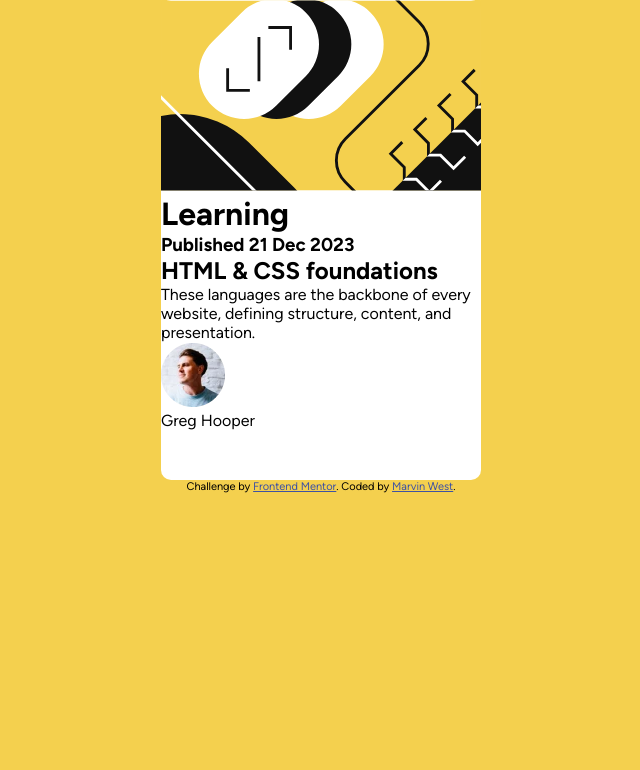
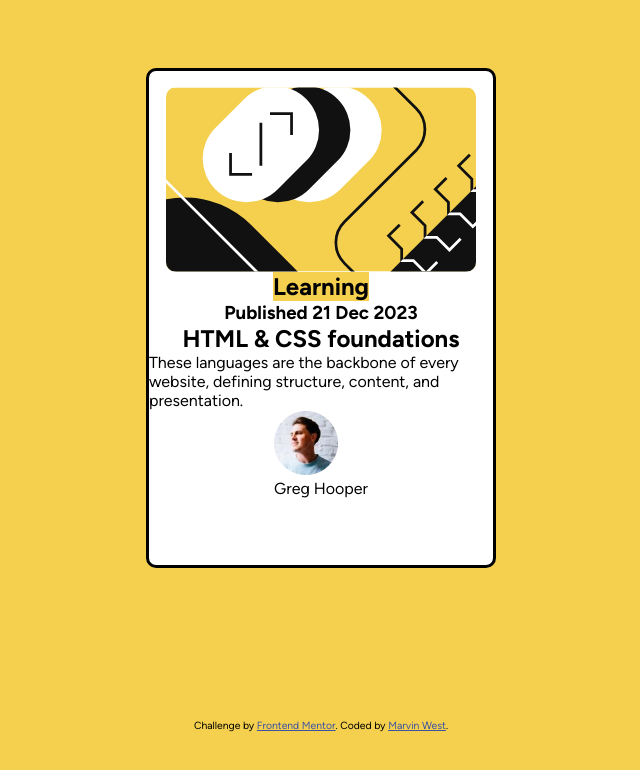
Before and after one commit to MWest1996/BlogCard, a plain HTML site: page index.html in a window 1280 px wide. Shown: the whole page, without its empty margins (319-959 px from the left). Drawn offline with Linux system fonts and the light colour scheme.

Commit message:
styles changes

```diff
--- a/styles.css
+++ b/styles.css
@@ -18,7 +18,11 @@
 
 aside
 {
-    font-size: 11px; text-align: center;
+    font-size: .65rem;
+    text-align: center;
+    font: Figtree, Arial, Helvetica, sans-serif;
+    margin: auto;
+    padding-top: 1.5em;
 }
 
 aside > a {
@@ -35,19 +39,32 @@ aside > a {
 body{
     background-color: var(--color-yellow);
     height: 100vh;
+    display: flex;
+    flex-direction: column;
 }
 
 #mainContainer{
+    align-items: center;
+    width: 350px;
+    height: 500px;
+    margin-left: auto;
+    border-radius: 10px;
+    border-width: thin;
     margin: auto;
-    width: 20rem;
-    height: 30rem;
-    background-color: var(--color-white);
-    border-radius: 10px;
-    border: 10px;
-    border-color: black;
+    background-color: white;
+    border: solid;
+    display: flex;
+    flex-direction: column;
 }
 
 .mainArt{
-    width: 100%;
+    width:90%;
     height: auto;
+    margin-top: 1em;
+    border-radius: 10px;
 }
+
+h1{
+    background-color: var(--color-yellow);
+    font-size: 1.5rem;
+}
```
